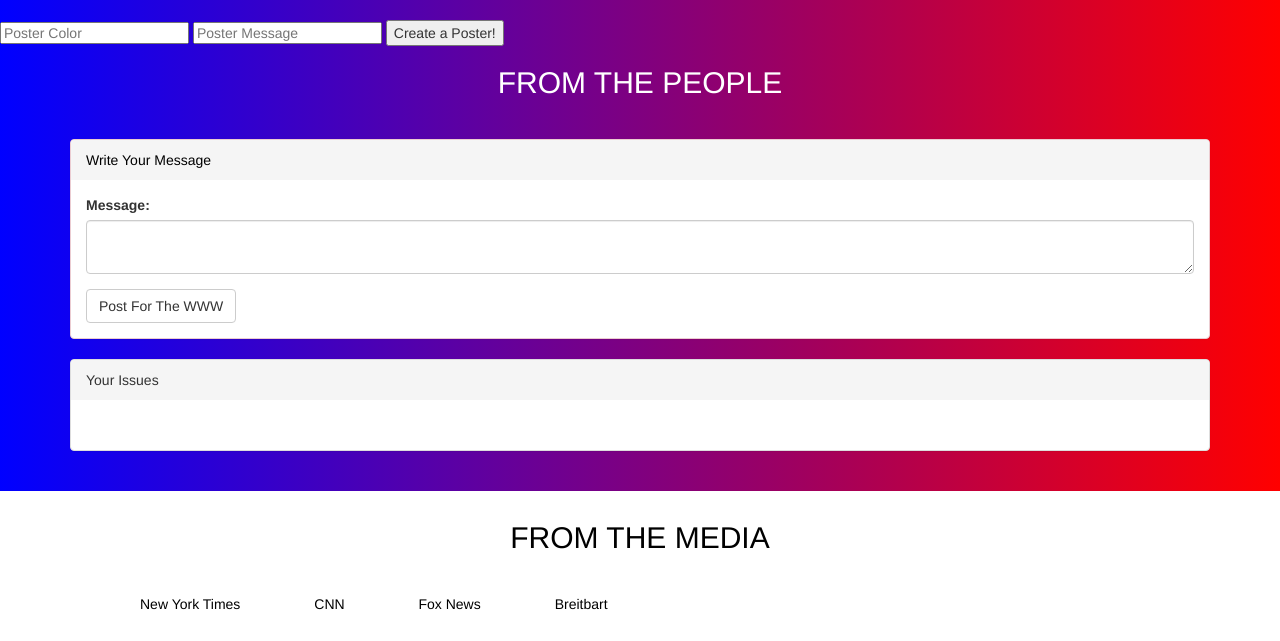
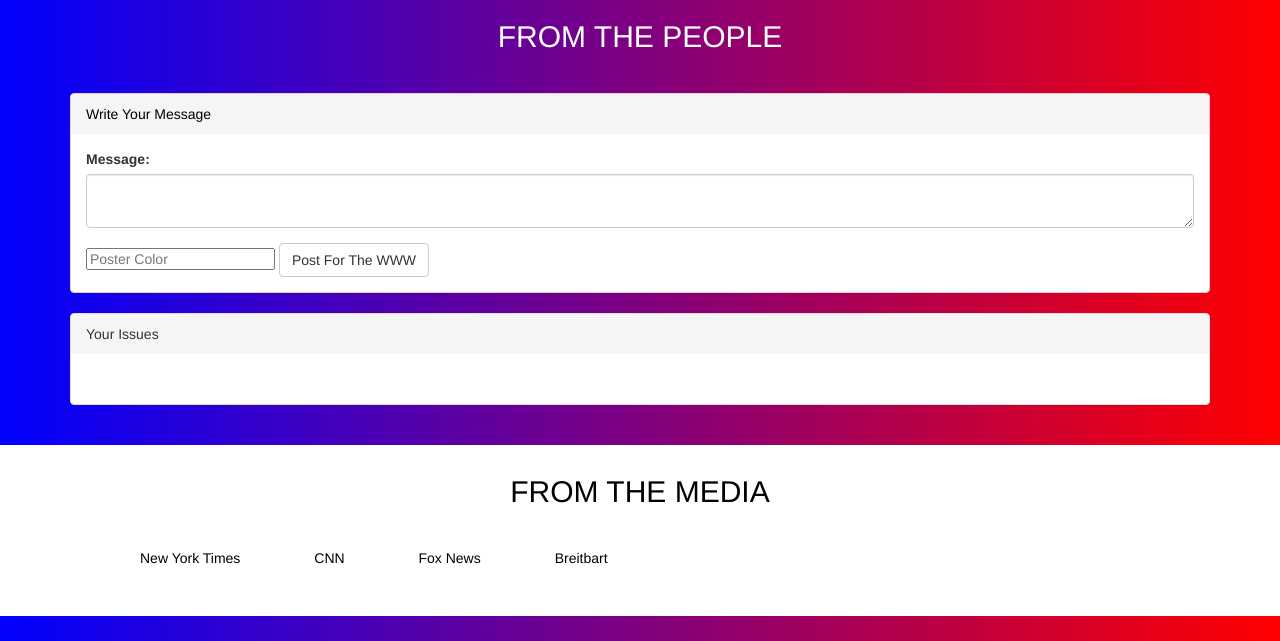
Before and after one commit to thuang579/raise-your-issues, a PHP site: page /public/index.html in a window 1280 px wide. Shown: the part 70-711 px from the top of the page. Run offline with PHP 8.4, Linux system fonts and the light colour scheme; some libraries are stand-ins or nearby versions.

Commit message:
working isotope

```diff
--- a/public/app.js
+++ b/public/app.js
@@ -22,6 +22,10 @@
   var popupsource = $('#popUpTemplate').html();
   var popUpTemplate = Handlebars.compile(popupsource);
 
+  var postersource = $('#posterTemplate').html();
+  console.log("forhandlebars")
+  var posterTemplate = Handlebars.compile(postersource);
+
 
 
 
@@ -29,25 +33,6 @@
 // ----------------------------------------------------------------------------
 
 $(document).ready(function () {
-
-
-    var container = $('.mpContainer') // set .container to a variable so we don't need to find it every time we click
-    var noteCount = 1 // inital value
-
-    $('.box-creator-button').click(function() {
-      // we need to create a new box each click
-      // if $boxElement was defined in the outer function
-      // we'd be referring to the same one box
-      // thereby only being able to add one box and no additional boxes
-      var $posterNote = $('<div></div>').addClass('box') // we add '$' so we can easily tell our variable has jQuery available
-      var posterMessage = $('.box-color-note').val()
-      var posterColor = $('.box-color-input').val() // grab user color input
-      $('.box-color-input').val('') // clear out the input after we grab the value
-      $('.box-color-note').val('')
-      $posterNote.css({backgroundColor: posterColor})
-      $posterNote.html(noteCount++ + '. ' + posterMessage) // add incremented noteCount reference
-      container.append($posterNote) // append to parent element
-    })
 
 
 
@@ -68,10 +53,12 @@
 
   // create a section for messages data in your db
   var messagesReference = database.ref('messages');
+  var posterColor = $('.poster-color-input').val() // grab user color input
 
   // use the set method to save data to the messages
   messagesReference.push({
     message: message,
+    posterColor: posterColor,
     votes: 0
   })
 })
@@ -79,6 +66,12 @@
 // // on initialization of app (when document is ready) get fan messages
 getFanMessages();
 
+
+$('.grid').isotope({
+  // options
+  itemSelector: '.from-people',
+  layoutMode: 'fitRows'
+});
 
 
 
@@ -280,54 +273,50 @@
 
   var allMessages = results.val();
   // iterate through results coming from database call; messages
+
+  $messageBoard.empty()
+
+
+  //var topUserPostsRef = firebase.database().ref('user-posts/' + myUserId).orderByChild('starCount');
+
+  //tried to sort
+  // database.ref('messages').on('value', function (results) {
+  //   var $messageBoard = $('.message-board')
+  //   var messages = []
+  //
+  //   var allMessages = results.val();
+  //   // iterate through results coming from database call; messages
+  //
+  //   $messageBoard.empty()
+  //
+  //
+  // var topUserPostsRef = firebase.database().ref.orderByChild('votes');
+  // console.log(topUserPostsRef)
+
+  // for Handlebars
   for (var msg in allMessages) {
-    // get method is supposed to represent HTTP GET method
-    var message = allMessages[msg].message
-    var votes = allMessages[msg].votes
 
-    // create message element
-    var $messageListElement = $('<div></div>')
 
-    // create delete element
-    var $deleteElement = $('<i class="fa fa-trash pull-right delete"></i>')
+      var message = allMessages[msg].message
+      var votes = allMessages[msg].votes
 
-    // create up vote element
-    var $upVoteElement = $('<i class="fa fa-thumbs-up pull-right"></i>')
+      var posterColor=allMessages[msg].posterColor
 
-    // create down vote element
-    var $downVoteElement = $('<i class="fa fa-thumbs-down pull-right"></i>')
+      var posterContent = {posterText: message, voteCount: votes, id: msg, posterColor: posterColor}
+      var html = posterTemplate(posterContent)
 
-    // add id as data attribute so we can refer to later for updating
-    $messageListElement.attr('data-id', msg)
+      $messageBoard.append(html)
+  }
 
-    // add message to li
-    $messageListElement.html(message)
 
-    // add delete element
-    $messageListElement.append($deleteElement)
 
-    // add voting elements
-    $messageListElement.append($upVoteElement)
-    $messageListElement.append($downVoteElement)
 
-    // show votes
-    $messageListElement.append('<div class="vote-count pull-right">' + votes + '</div>')
 
-    // push element to array of messages
-    messages.push($messageListElement)
-
-    // remove lis to avoid dupes
-    $messageBoard.empty()
-
-    for (var i in messages) {
-      $messageBoard.append(messages[i])
-    }
-
-  }
 
   // Attach delete event listeners to all delete buttons in the message-board <ul>:
   $('div.message-board i.delete').on('click', function (event) {
-    var id = $(event.target.parentNode).data('id')
+
+    var id = $(event.currentTarget).closest('.from-people').data("id")
     // deleteMessage(id)
     database.ref('messages/' + id).remove();
     console.log("deleting", id)
@@ -335,7 +324,8 @@
 
   // Attach upvote even listeners to all upvote buttons in the message-board <ul>:
   $('div.message-board i.fa-thumbs-up').on('click', function (event) {
-    var id = $(event.target.parentNode).data('id')
+    var id = $(event.currentTarget).closest('.from-people').data("id")
+
     var voteCount = $(this).siblings('.vote-count').first().text()
     // Bump up the count by 1:
     voteCount++;
@@ -347,7 +337,8 @@
 
   // Attach downvote even listeners to all downvote buttons in the message-board <ul>:
   $('div.message-board i.fa-thumbs-down').on('click', function (event) {
-    var id = $(event.target.parentNode).data('id')
+    var id = $(event.currentTarget).closest('.from-people').data("id")
+
     var voteCount = $(this).siblings('.vote-count').first().text()
     // Decrement the count by 1:
     voteCount--;
--- a/public/index.html
+++ b/public/index.html
@@ -64,12 +64,6 @@
 
   <!-- //////////////////// TEST MINI POSTER  //////////////////// -->
 
-  <input class="box-color-input" type="text" placeholder="Poster Color">
-  <input class="box-color-note" type="text" placeholder="Poster Message">
-  <button class="box-creator-button">Create a Poster!</button>
-
-  <div class="mpContainer"></div>
-
 
 
 
@@ -84,11 +78,17 @@
       <div class="panel panel-danger">
         <div class="panel-heading" style="color:black; background-color:#f5f5f5;">Write Your Message</div>
         <div class="panel-body">
+
+
           <form action="" id="message-form">
             <div class="form-group">
               <label>Message:</label>
               <textarea id="message" type="text" class="form-control"></textarea>
             </div>
+
+            <input class="poster-color-input" type="text" placeholder="Poster Color">
+
+
             <button class="btn btn-default">Post For The WWW</button>
           </form>
         </div>
@@ -141,6 +141,28 @@
 
 <section id="main" class="container">
 </section>
+
+
+
+<!--Handlebars for Posters-->
+<script id="posterTemplate" type="text/x-handlebars-template">
+  <div class="from-people" data-id="{{id}}" style="background-color:{{posterColor}}">
+
+
+    <div class="poster"  >
+      {{posterText}}
+    </div>
+
+    <div class="poster-actions">
+      <span class="vote-count">{{voteCount}}</span>
+      <i class="fa fa-trash pull-right delete"></i>
+      <i class="fa fa-thumbs-up pull-right"></i>
+      <i class="fa fa-thumbs-down pull-right"></i>
+    </div>
+
+  </div>
+</script>
+
 
 
 <!--Handlebars-->
--- a/public/style.css
+++ b/public/style.css
@@ -42,19 +42,15 @@
 
 
 /*//////////////////FOR MINI-POSTER */
-.mpContainer {
-     display: flex;
-     justify-content: space-around;
-     flex-wrap: wrap;
-   }
-   .box {
-     height: 200px;
-     width: 200px;
-     margin: 2px;
-     text-align: center;
-     font-size: 1.5em;
-     line-height: 185px;
-     font-weight: bold;
+.from-people{
+  position: relative;
+  float: left;
+  width: 300px;
+  height: 300px;
+  margin: 5px;
+  padding: 10px;
+}
+
 
 
 
```
